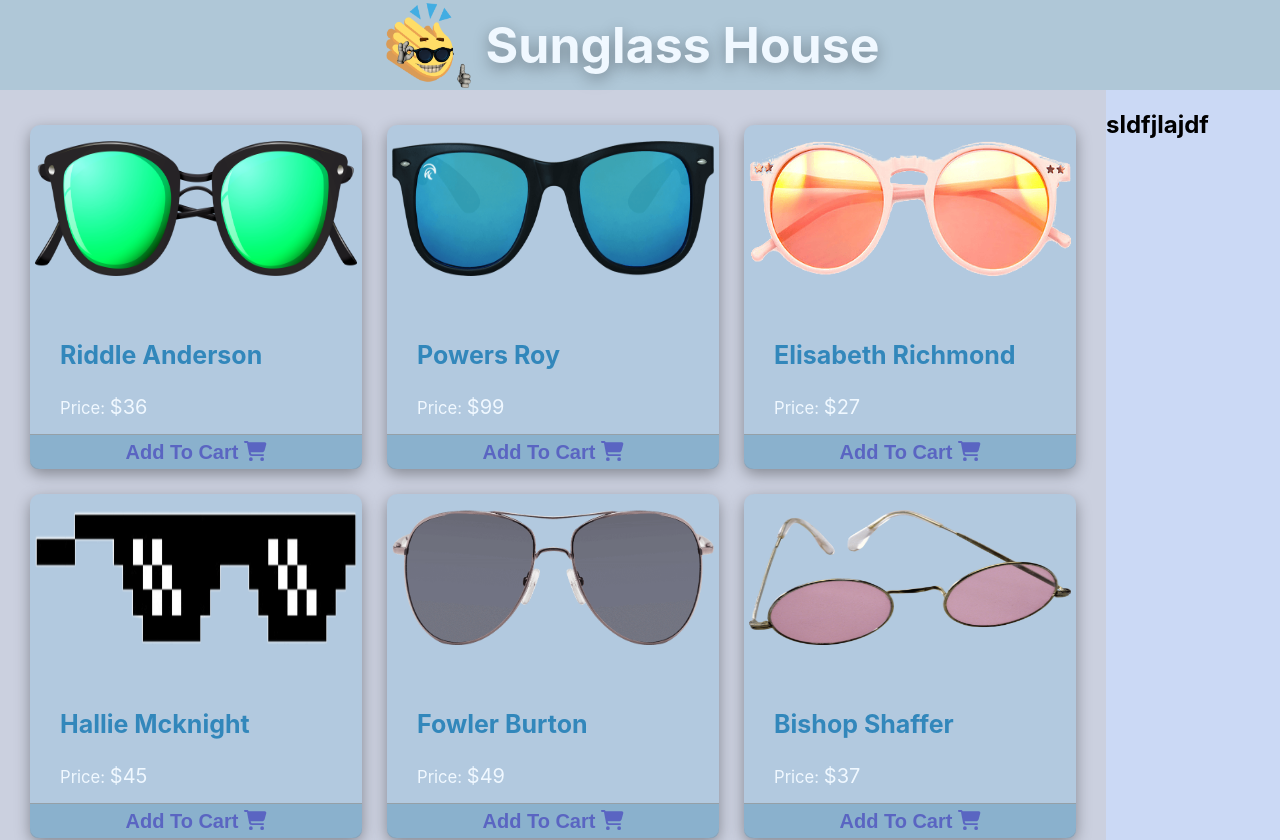
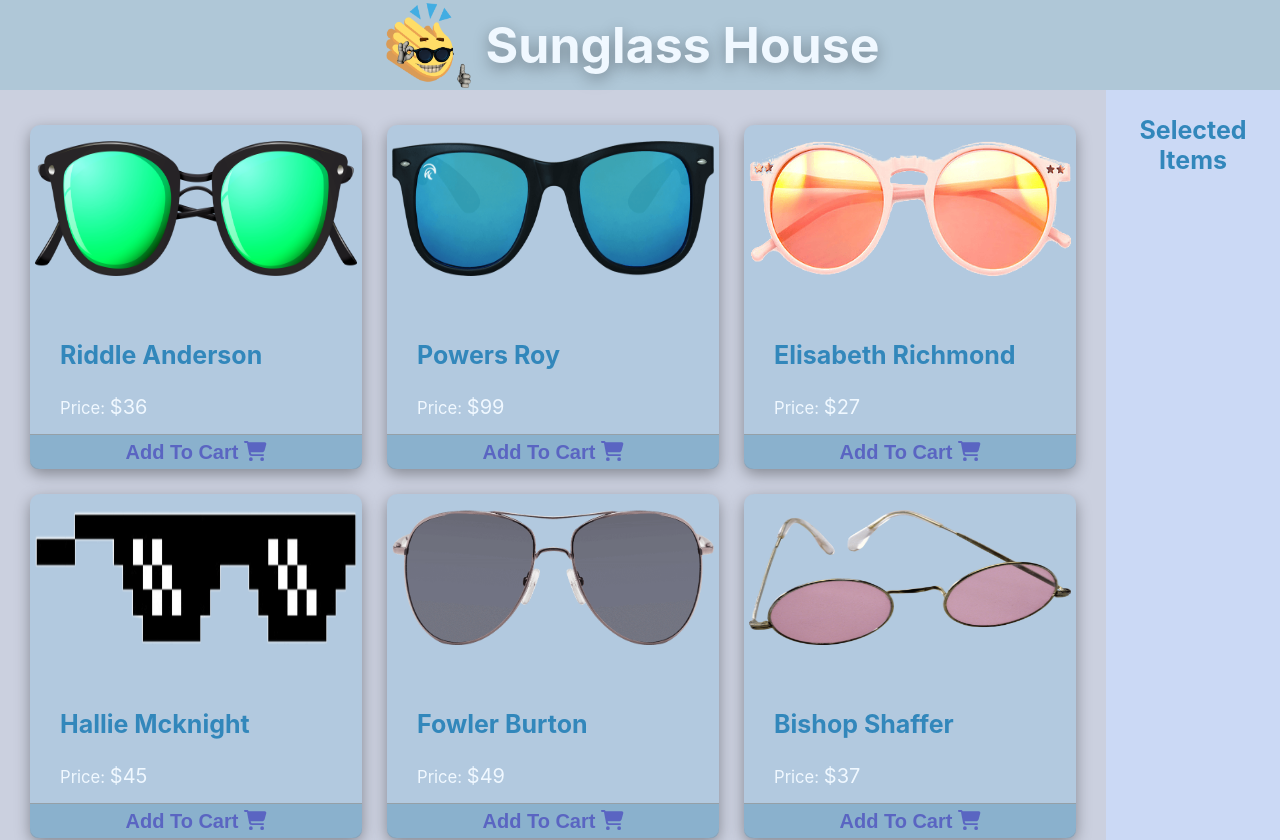
Before and after one commit to Alamin-git/Sunglass-House, a React (Create React App) app: page / in a window 1280 px wide. Shown: the top 840 px of the page. Built offline with nearby package versions, Linux system fonts and the light colour scheme.

Commit message:
cart item added

```diff
--- a/src/components/Cart/Cart.css
+++ b/src/components/Cart/Cart.css
@@ -1,4 +1,17 @@
-.cart{
-    position: sticky;
-    top: 0;
+.cart-img{
+    height: 50px;
+    width: 50px;
+    border-radius: 50%;
+    box-shadow: rgb(0 0 0 / 35%) 0px 0px 15px;
 }
+.cart-add{
+    display: flex;
+    padding: 5px 15px;
+    gap: 20px;
+    align-items: center;
+    color: rgb(50, 135, 187);
+}
+.delete-icon:hover{
+    box-shadow: rgb(0 0 0 / 35%) 0px 0px 15px;
+    cursor: pointer;
+}
--- a/src/components/Cart/Cart.js
+++ b/src/components/Cart/Cart.js
@@ -1,9 +1,26 @@
 import React from 'react';
+import { FontAwesomeIcon } from '@fortawesome/react-fontawesome';
+import { faTrashCan } from '@fortawesome/free-solid-svg-icons';
 import './Cart.css'
-const Cart = () => {
+const Cart = (props) => {
+    const { item } = props;
+    // let name = '';
+    // let image = '';
+    // for (const product of item) {
+    //     name = product.name;
+    //     image = product.img;
+    // };
     return (
         <div className='cart'>
-            <h2>sldfjlajdf</h2>
+            {
+                item.map(itm => <div
+                    key={itm.id}
+                    className='cart-add'>
+                    <img className='cart-img' src={itm.img} alt="" />
+                    <h5>{itm.name}</h5>
+                    <p className='delete-icon'><FontAwesomeIcon icon={faTrashCan} ></FontAwesomeIcon></p>
+                </div>)
+            }
         </div>
     );
 };
--- a/src/components/Product/Product.js
+++ b/src/components/Product/Product.js
@@ -4,7 +4,7 @@ import { faShoppingCart } from '@fortawesome/free-solid-svg-icons';
 import './Product.css'
 
 const Product = (props) => {
-    const { product } = props;
+    const { product, addToCart } = props;
     return (
         <div className='single-product'>
             <img className='product-image' src={product.img} alt="" />
@@ -12,7 +12,7 @@ const Product = (props) => {
                 <h3>{product.name}</h3>
                 <p><small>Price: </small>{product.price}</p>
             </div>
-            <button className='cart-btn'>Add To Cart <FontAwesomeIcon icon={faShoppingCart}></FontAwesomeIcon></button>
+            <button className='cart-btn' onClick={() => { addToCart(product) }}>Add To Cart <FontAwesomeIcon icon={faShoppingCart}></FontAwesomeIcon></button>
         </div>
     );
 };
--- a/src/components/Shop/Shop.css
+++ b/src/components/Shop/Shop.css
@@ -13,6 +13,17 @@
 .cart-container{
     background-color: rgb(155 182 235 / 52%);
 }
+.cart-div{
+    position: sticky;
+    top: 0;
+}
+.cart-header{
+    text-align: center;
+    font-size: 25px;
+    padding-top: 25px;
+    color: rgb(50, 135, 187);
+    margin-top: 0;
+}
 @media only screen and (max-width: 600px) {
     .products-container{
         display: flex;
--- a/src/components/Shop/Shop.js
+++ b/src/components/Shop/Shop.js
@@ -10,9 +10,24 @@ const Shop = () => {
             .then(res => res.json())
             .then(data => setProducts(data))
     }, []);
-    const addToCart = () => {
 
+
+    const [item, setItem] = useState([]);
+    const addToCart = (product2) => {
+        const newItem = [...item, product2];
+        setItem(newItem);
+        // let newCart = [];
+        // const exists = item.find(product => product.id === product2.id);
+        // if (!exists) {
+        //     newCart = [...item, product2];
+        // }
+        // else {
+        //     const rest = item.filter(product => product.id !== product2.id);
+        //     newCart = [...rest, exists]
+        // }
+        // setItem(newCart);
     }
+
     return (
         <div className='products-container'>
             <div className="products">
@@ -20,11 +35,15 @@ const Shop = () => {
                     products.map(product => <Product
                         key={product.id}
                         product={product}
+                        addToCart={addToCart}
                     ></Product>)
                 }
             </div>
-            <div className="cart-container">
-                <Cart></Cart>
+            <div className='cart-container'>
+                <div className="cart-div">
+                    <h2 className='cart-header'>Selected Items</h2>
+                    <Cart item={item}></Cart>
+                </div>
             </div>
         </div>
     );
```
